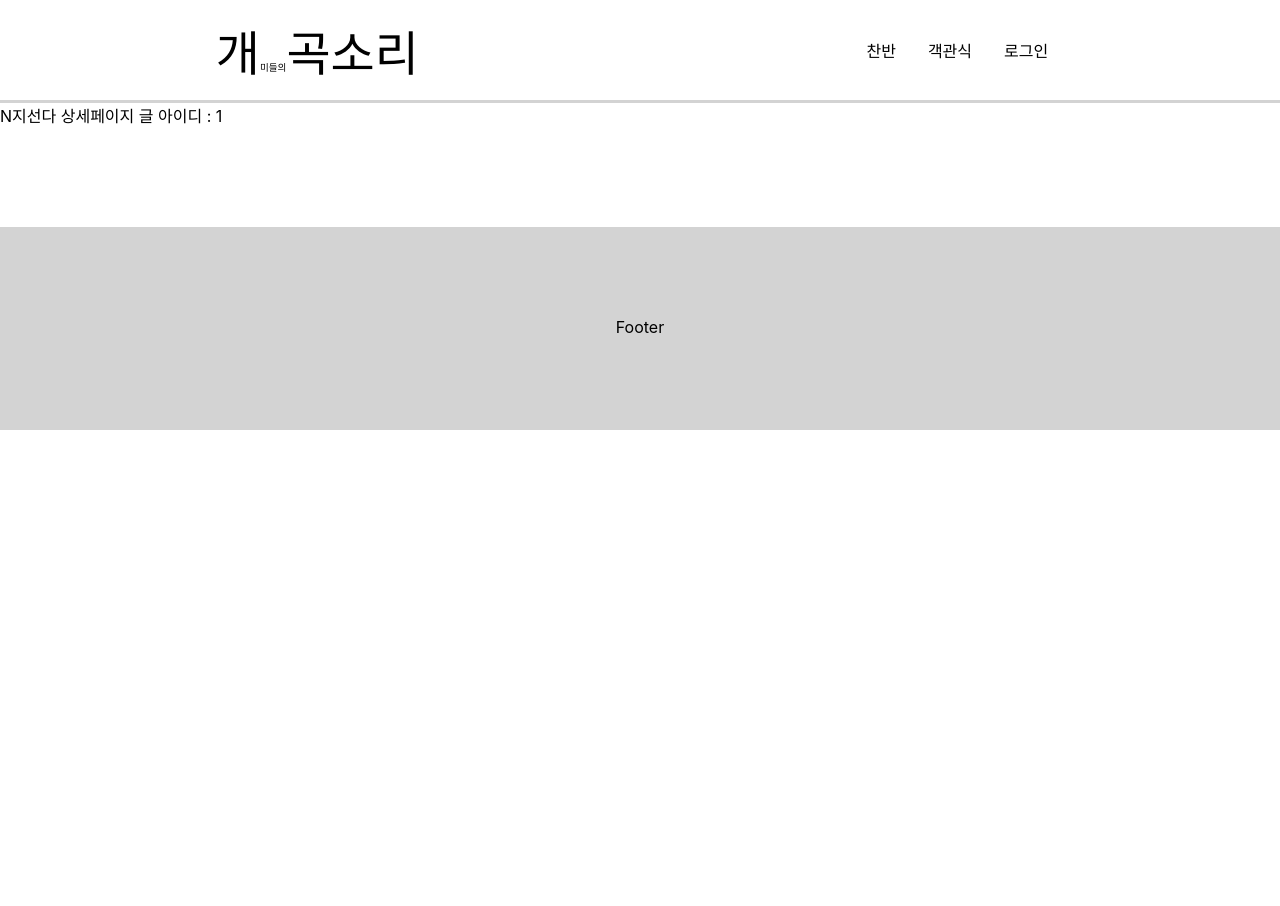
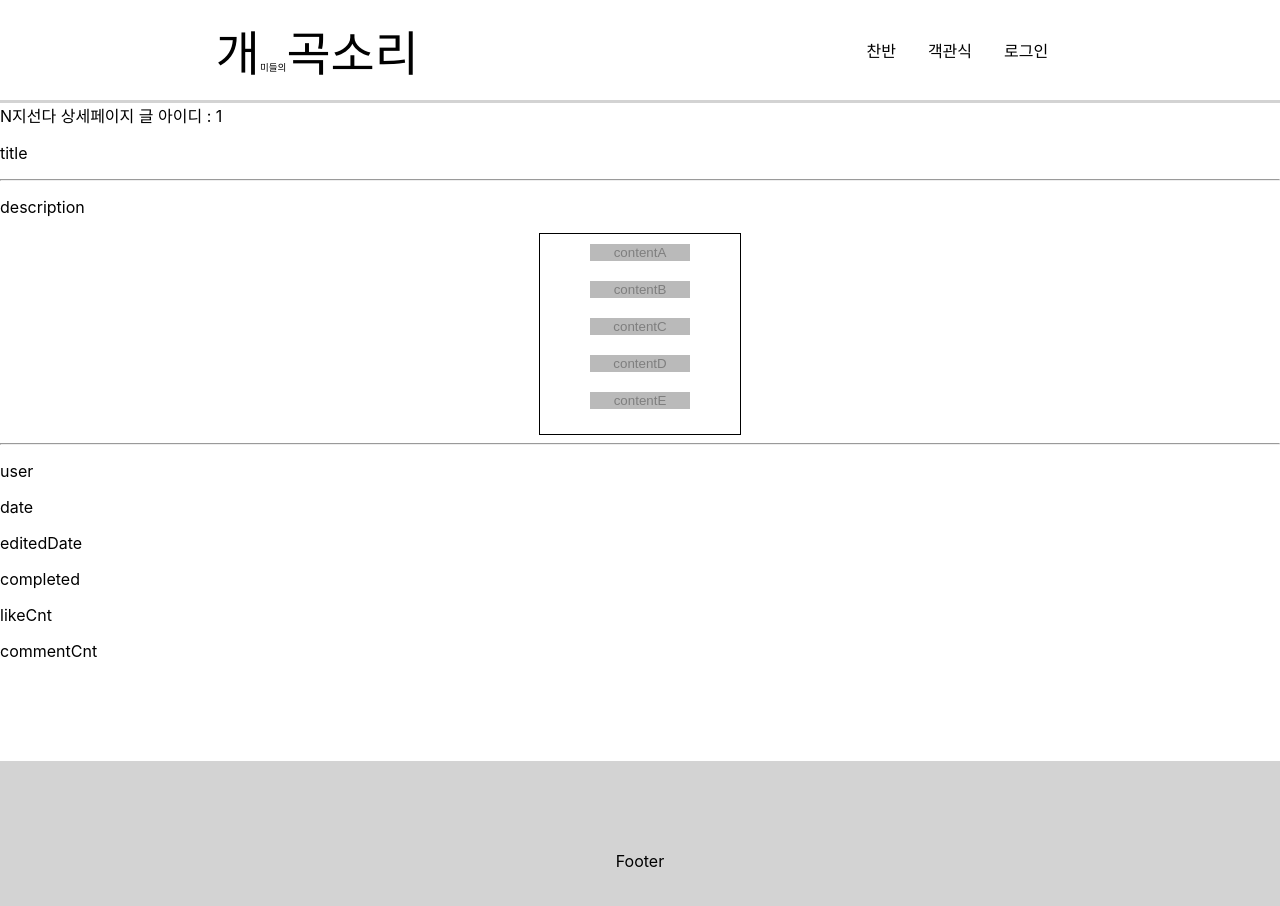
Before and after one commit to gabmin/Front-End, a React (Create React App) app: page /multi/1 in a window 1280 px wide. Shown: the top 906 px of the page. Before the commit the page ends 800 px from the top, so only its background shows below. Built offline with nearby package versions, Linux system fonts and the light colour scheme; no server answers.

Commit message:
style: multi / multiDetail

```diff
--- a/package.json
+++ b/package.json
@@ -19,7 +19,7 @@
     "redux": "^4.0.5",
     "redux-logger": "^3.0.6",
     "slick-carousel": "^1.8.1",
-    "styled-components": "^5.3.1"
+    "styled-components": "^5.3.3"
   },
   "scripts": {
     "start": "react-scripts start",
--- /dev/null
+++ b/src/components/AnswerList.js
@@ -0,0 +1,69 @@
+import React from "react";
+import styled from "styled-components";
+
+const AnswerList = props => {
+  const [color, setColor] = React.useState("");
+  const selected = e => {
+    const checkSelect = t => [...t.parentElement.children].filter(e => e !== t);
+    checkSelect(e.target).map(x => {
+      const class_ = String(x.classList[0] + " " + x.classList[1]);
+      if (x.classList[2] === "on") {
+        x.setAttribute("class", class_);
+      }
+    });
+    e.target.classList.add("on");
+  };
+
+  const selectAnswer = e => {
+    const color = e.target.attributes.color.value;
+    setColor(color);
+    selected(e);
+    console.log("셀렉트앤서", e.target.attributes.color.value);
+  };
+
+  return (
+    <Answerdiv>
+      <AnswerBtn color="#777777" onClick={selectAnswer}>
+        contentA
+      </AnswerBtn>
+      <AnswerBtn color="#777777" onClick={selectAnswer}>
+        contentB
+      </AnswerBtn>
+      <AnswerBtn color="#777777" onClick={selectAnswer}>
+        contentC
+      </AnswerBtn>
+      <AnswerBtn color="#777777" onClick={selectAnswer}>
+        contentD
+      </AnswerBtn>
+      <AnswerBtn color="#777777" onClick={selectAnswer}>
+        contentE
+      </AnswerBtn>
+    </Answerdiv>
+  );
+};
+
+const Answerdiv = styled.div`
+  height: 200px;
+  width: 200px;
+  margin: auto;
+  border: 1px solid #000000;
+  display: flex;
+  flex-direction: column;
+`;
+
+const AnswerBtn = styled.button`
+  border: none;
+  margin: 10px auto;
+  width: 50%;
+  opacity: 0.5;
+  background-color: ${props => props.color};
+  cursor: pointer;
+  &.on {
+    opacity: 1;
+  }
+  &:hover {
+    opacity: 1;
+  }
+`;
+
+export default AnswerList;
--- /dev/null
+++ b/src/components/MultiCard.js
@@ -0,0 +1,30 @@
+import React from "react";
+import styled from "styled-components";
+
+const MultiCard = props => {
+  return (
+    <Card>
+      <h1>title</h1>
+      <p>description</p>
+      <hr></hr>
+      <p>user</p>
+      <p>date</p>
+      <p>editedDate</p>
+      <p>completed</p>
+      <p>likeCnt</p>
+      <p>commentCnt</p>
+    </Card>
+  );
+};
+
+const Card = styled.div`
+  width: 70%;
+  height: 100%;
+  padding: 20px;
+  margin: 10px 10px 10px 10px;
+  background-color: #ffffff;
+  border-radius: 20px;
+  box-shadow: 0px 3px 3px rgba(0, 0, 0, 0.3);
+`;
+
+export default MultiCard;
--- a/src/pages/Multi.js
+++ b/src/pages/Multi.js
@@ -1,7 +1,55 @@
 import React from "react";
+import Slider from "react-slick";
+import styled from "styled-components";
+import "slick-carousel/slick/slick.css";
+import "slick-carousel/slick/slick-theme.css";
+
+import MultiCard from "../components/MultiCard";
+import NextArrow from "../elements/NextArrow";
+import PrevArrow from "../elements/PrevArrow";
 
 const Multi = props => {
-  return <div>N지선다 페이지 git 테스트 중</div>;
+  const settings = {
+    className: "center",
+    centerMode: true,
+    infinite: true,
+    centerPadding: "0px",
+    slidesToShow: 3,
+    speed: 500,
+    nextArrow: <NextArrow />,
+    prevArrow: <PrevArrow />,
+  };
+  return (
+    <Container>
+      <Btndiv>
+        <button>전체</button>
+        <button>진행중</button>
+        <button>종료됨</button>
+      </Btndiv>
+      <Sliderdiv>
+        <Slider {...settings}>
+          <MultiCard />
+          <MultiCard />
+          <MultiCard />
+          <MultiCard />
+          <MultiCard />
+        </Slider>
+      </Sliderdiv>
+      <button>나도질문하기</button>
+    </Container>
+  );
 };
 
+const Container = styled.div`
+  min-height: 500px;
+`;
+
+const Btndiv = styled.div`
+  min-height: 100px;
+`;
+
+const Sliderdiv = styled.div`
+  margin: 20px auto;
+`;
+
 export default Multi;
--- a/src/pages/MultiDetail.js
+++ b/src/pages/MultiDetail.js
@@ -1,8 +1,35 @@
 import React from "react";
+import AnswerList from "../components/AnswerList";
 
 const MultiDetail = props => {
   const multiId = props.match.params.multi_id;
-  return <div>N지선다 상세페이지 글 아이디 : {multiId}</div>;
+  const [answer, setAnswer] = React.useState();
+
+  const changeAnswer = e => {
+    setAnswer(e.target.value);
+    console.log("앤서", e.target.value);
+  };
+
+  const create = () => {};
+
+  return (
+    <div>
+      <div>N지선다 상세페이지 글 아이디 : {multiId}</div>
+      <p>title</p>
+      <hr></hr>
+      <p>description</p>
+      <div>
+        <AnswerList></AnswerList>
+      </div>
+      <hr></hr>
+      <p>user</p>
+      <p>date</p>
+      <p>editedDate</p>
+      <p>completed</p>
+      <p>likeCnt</p>
+      <p>commentCnt</p>
+    </div>
+  );
 };
 
 export default MultiDetail;
```
Also changed, not shown: 1 other file (tests, documents, lock files or other folders).
